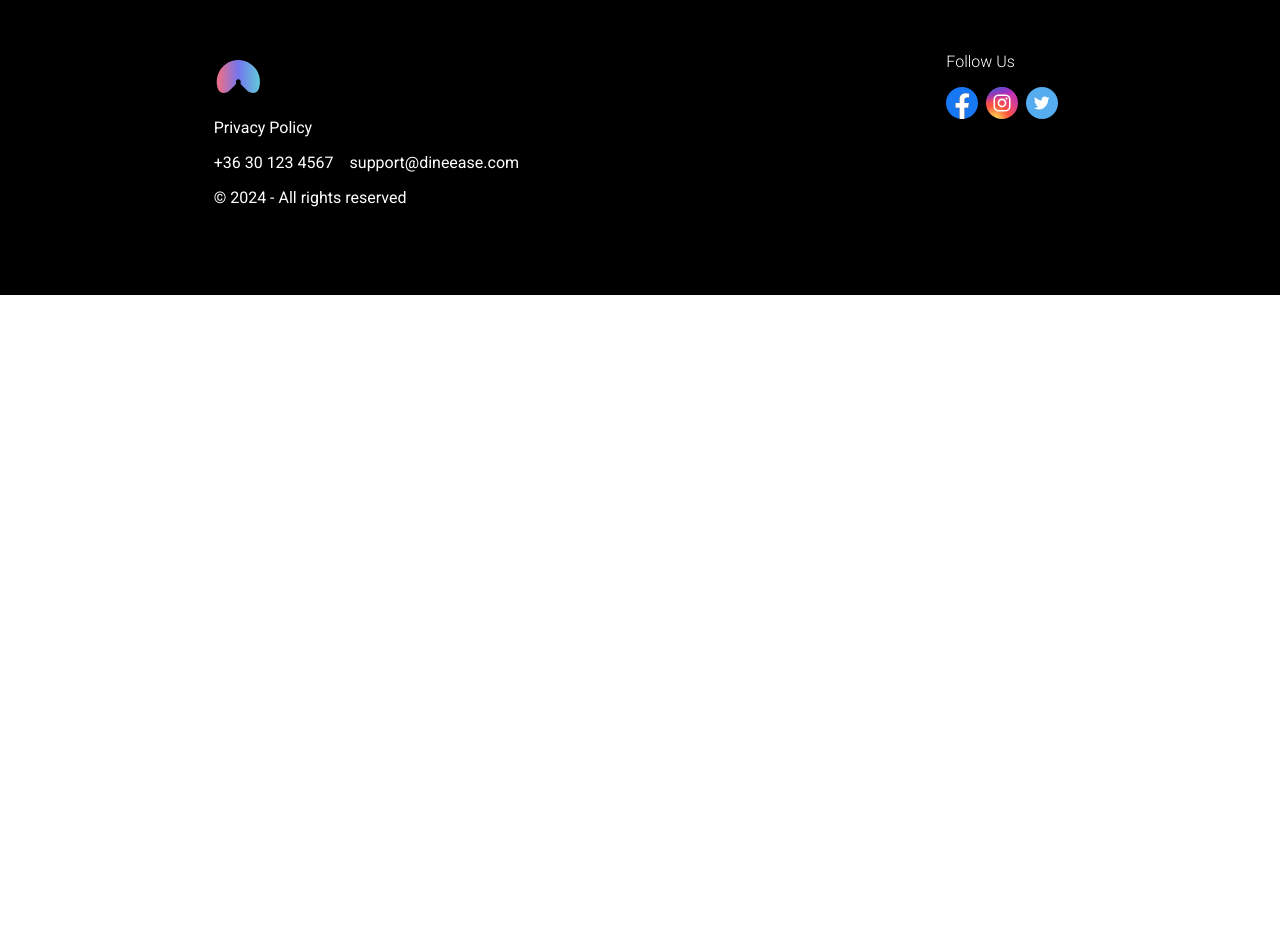
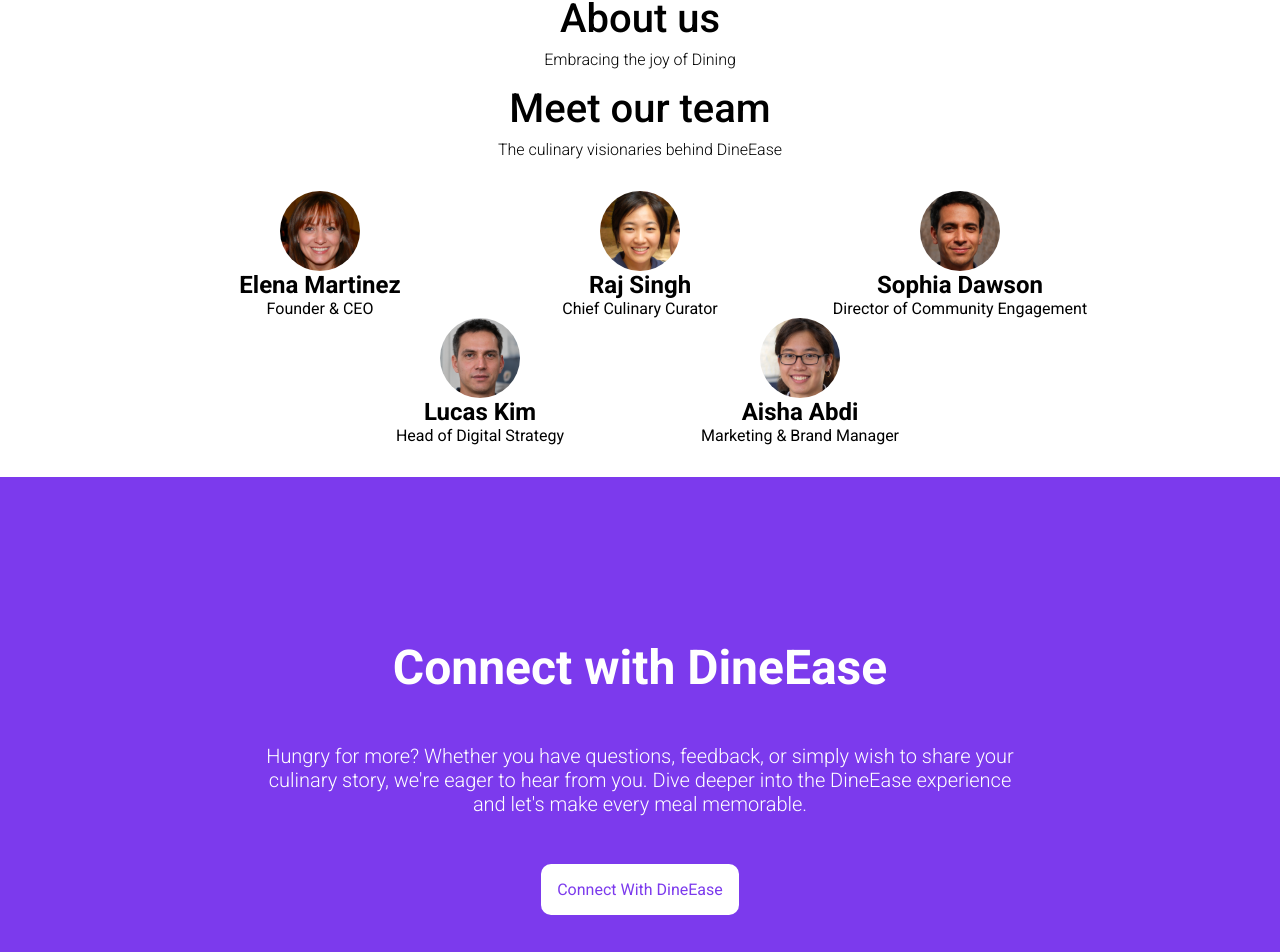
Before and after one commit to F1gUr3/es2025-s17-r1-209, a Vue app: page /about-us in a window 1280 px wide. Shown: the part 73-1025 px from the top of the page. Before the commit the page ends 800 px from the top, so only its background shows below. Built offline with nearby package versions, Linux system fonts and the light colour scheme.

Commit message:
created our team, and contact us banner sections

```diff
--- /dev/null
+++ b/src/components/pageComponents/ContactUsBanner.vue
@@ -0,0 +1,55 @@
+<script setup>
+
+</script>
+
+<template>
+
+<div class="banner-container">
+    <h2>Connect with DineEase</h2>
+    <p>Hungry for more? Whether you have questions, feedback, or simply wish to share your culinary story, we're eager to hear from you. Dive deeper into the DineEase experience and let's make every meal memorable.</p>
+    <RouterLink to="/contact-us">Connect With DineEase</RouterLink>
+</div>
+
+</template>
+
+<style scoped>
+
+.banner-container{
+    display: flex;
+    flex-direction: column;
+    align-items: center;
+    justify-content: center;
+
+    width: 100%;
+    height: 600px;
+    background-color: #7C3AED;
+    text-align: center;
+    color: white;
+    h2{
+        font-size: 300%;
+        margin-bottom: 2rem;
+    }
+    p{
+        font-size: 125%;
+        width: 60%;
+        margin: 1rem auto;
+        font-weight: 300;
+    }
+
+a:any-link{
+    color: #7C3AED;
+    text-decoration: none;
+    padding: 1rem;
+    border-radius: 10px;
+    background-color: white;
+    transition-duration: 300ms;
+    margin-top: 2rem;
+}
+a:hover{
+    background-color: #7C3AED;
+    border: 1px white solid;
+    color: white;
+}
+
+}
+</style>
--- /dev/null
+++ b/src/components/pageComponents/OurTeam.vue
@@ -0,0 +1,80 @@
+<script setup>
+import { ref } from 'vue';
+import Title from './Title.vue';
+import Elena from '@assets/images/Person1vector.svg';
+import Raj from '@assets/images/Person2vector.svg';
+import Sophia from '@assets/images/Person3vector.svg';
+import Lucas from '@assets/images/Person4vector.svg';
+import Aisha from '@assets/images/Person5vector.svg';
+
+
+let teamArray = ref([
+    {
+        img: Elena,
+        name: "Elena Martinez",
+        position: "Founder & CEO"
+    },
+    {
+        img: Raj,
+        name: "Raj Singh",
+        position: "Chief Culinary Curator"
+    },
+    {
+        img: Sophia,
+        name: "Sophia Dawson",
+        position: "Director of Community Engagement"
+    },
+    {
+        img: Lucas,
+        name: "Lucas Kim",
+        position: "Head of Digital Strategy"
+    },
+    {
+        img: Aisha,
+        name: "Aisha Abdi",
+        position: "Marketing & Brand Manager"
+    }
+]);
+
+
+</script>
+
+<template>
+<Title title="Meet our team" sub-title="The culinary visionaries behind DineEase" />
+
+<div class="team-container">
+    <div class="person" v-for="member in teamArray">
+        <img :src="member.img" :alt="member.name">
+        <h2>{{member.name}}</h2>
+        <p>{{member.position}}</p>
+    </div>
+</div>
+
+</template>
+
+<style scoped>
+
+.team-container{
+display: flex;
+width: 75%;
+margin: 2rem auto;
+justify-content: center;
+align-items: center;
+flex-wrap: wrap;
+
+}
+
+.person{
+    text-align: center;
+    display: flex;
+    flex-direction: column;
+    flex-basis: calc(100% / 3);
+    width: calc(100% / 3);
+
+}
+.person>img{
+    width: 25%;
+    margin: auto;
+}
+
+</style>
--- /dev/null
+++ b/src/components/pageComponents/Title.vue
@@ -0,0 +1,43 @@
+<script setup>
+
+let titleProps = defineProps({
+    title: String,
+    subTitle: String
+})
+
+</script>
+
+<template>
+<div class="title" id="explore">
+<h2>{{ titleProps.title }}</h2>
+<p>{{ titleProps.subTitle }}</p>
+</div>
+
+
+</template>
+
+<style scoped >
+.title{
+    width: 100%;
+
+    margin: 0rem auto 1rem auto;
+
+    h2{
+        text-align: center;
+        font-size: 250%;
+        font-weight: 500;
+        margin-top: 0;
+        margin-bottom: 0;
+    }
+    p{
+        text-align: center;
+        font-weight: 300;
+        margin-top: 0.5rem;
+        margin-bottom: 0;
+    }
+}
+
+
+
+
+</style>
--- a/src/views/AboutUsView.vue
+++ b/src/views/AboutUsView.vue
@@ -1,8 +1,13 @@
 <script setup>
-
+import ContactUsBanner from "../components/pageComponents/ContactUsBanner.vue";
+import Title from "../components/pageComponents/Title.vue";
+import OurTeam from "@components/pageComponents/OurTeam.vue";
 </script>
 
 <template>
+<Title title="About us" sub-title="Embracing the joy of Dining" />
+<OurTeam />
+<ContactUsBanner />
 
 </template>
 
```
Also changed, not shown: src/components/pageComponents/TimeLine.vue (deleted).
